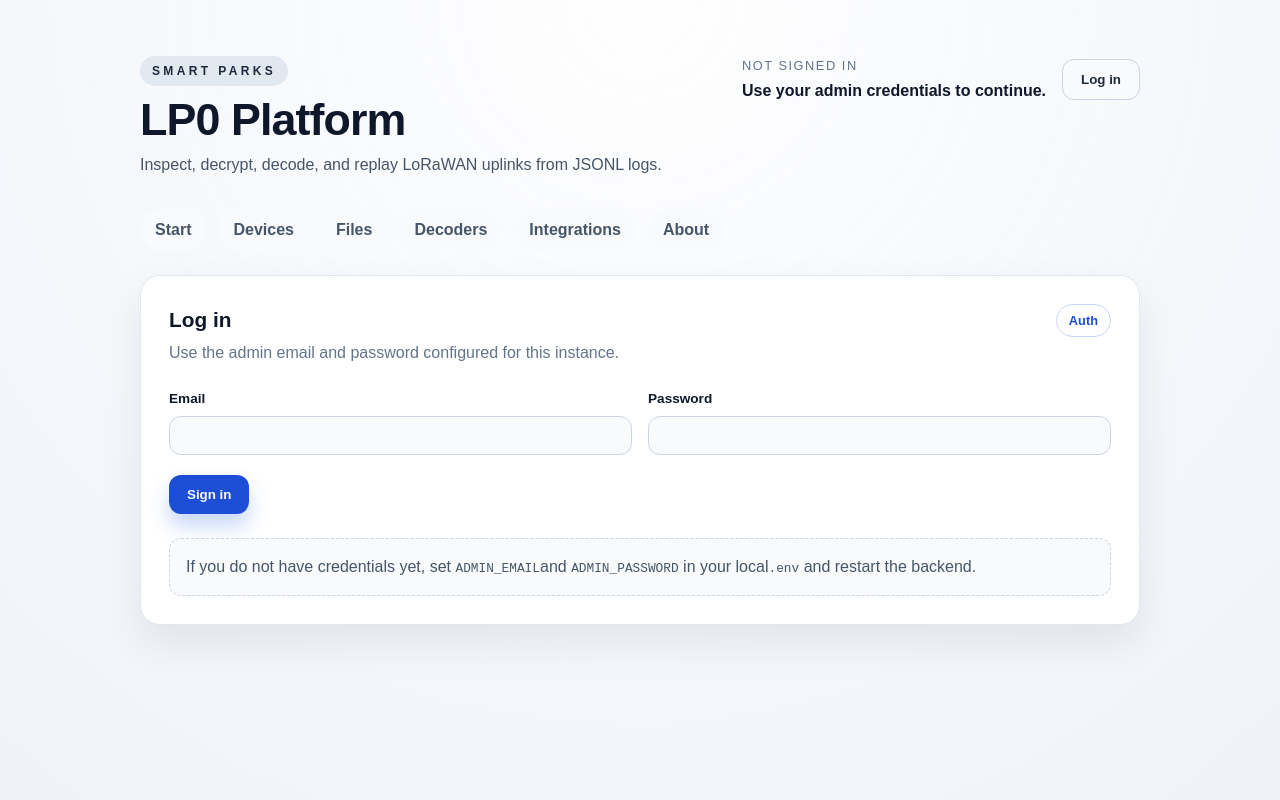
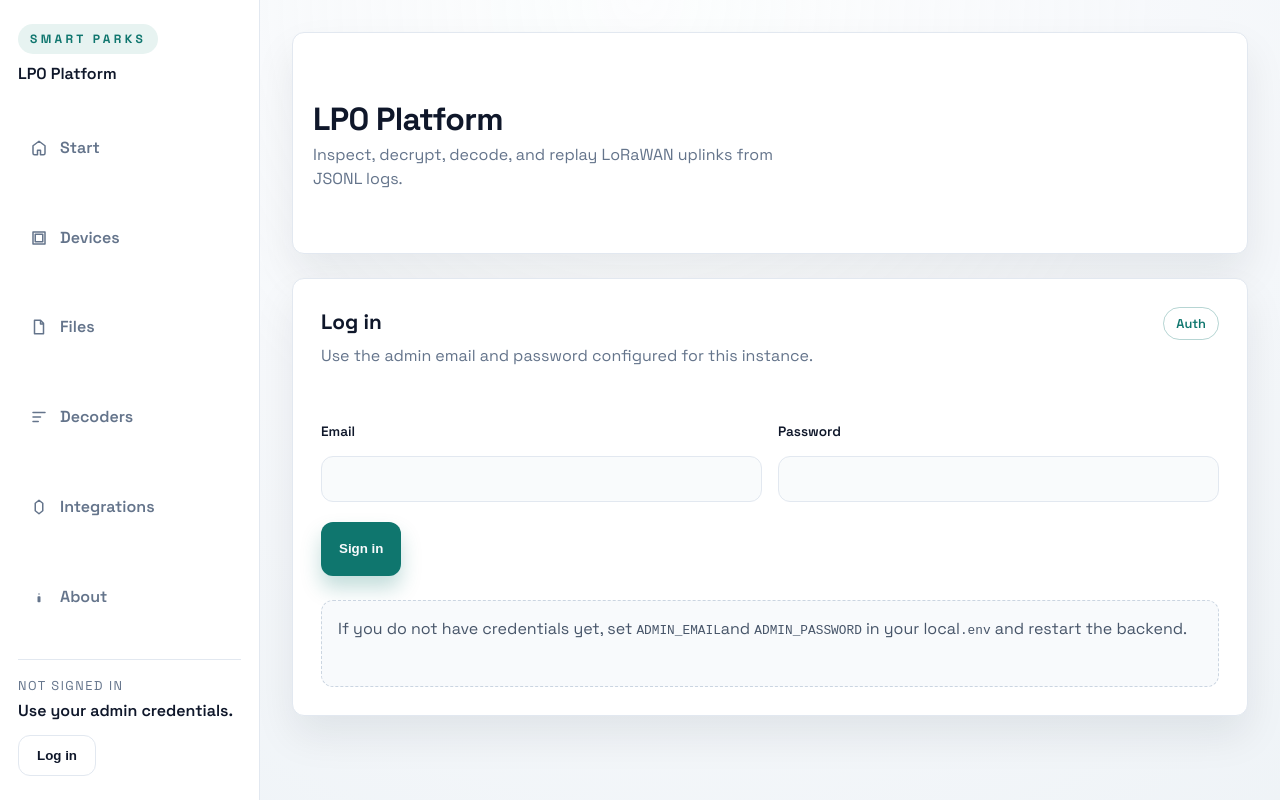
Before and after one commit to SmartParksOrg/smartparks-lp0-platform, a React (Vite) app in the folder frontend/: page /login in a window 1280 px wide. Built offline with nearby package versions, Linux system fonts and the light colour scheme; no server answers.

Commit message:
Refresh UI shell with sidebar navigation

```diff
--- a/frontend/src/App.css
+++ b/frontend/src/App.css
@@ -1,17 +1,8 @@
 .app {
-  margin: 0 auto;
-  padding: 56px 20px 80px;
-  max-width: 1040px;
+  display: grid;
+  grid-template-columns: 260px 1fr;
+  min-height: 100vh;
   animation: rise 0.7s ease-out;
-}
-
-.app__header {
-  margin-bottom: 32px;
-  display: flex;
-  flex-wrap: wrap;
-  gap: 20px;
-  align-items: flex-start;
-  justify-content: space-between;
 }
 
 .app__badge {
@@ -22,45 +13,31 @@
   font-weight: 700;
   letter-spacing: 0.28em;
   text-transform: uppercase;
-  color: #1e293b;
-  background: #e2e8f0;
+  color: var(--primary);
+  background: #e7f3f1;
   padding: 6px 12px;
   border-radius: 999px;
   width: fit-content;
 }
 
 .app__subtitle {
-  color: #475569;
+  color: var(--muted-foreground);
   margin: 0;
-  max-width: 38rem;
+  max-width: 32rem;
 }
 
-.app__nav {
-  display: flex;
-  flex-wrap: wrap;
-  gap: 12px;
-  margin-bottom: 24px;
-}
-
-.app__nav a {
-  text-decoration: none;
-  color: #475569;
-  font-weight: 600;
-  padding: 8px 14px;
-  border-radius: 999px;
-  border: 1px solid transparent;
-  background: #f8fafc;
-}
-
-.app__nav a.active {
-  color: #1d4ed8;
-  border-color: #c7d2fe;
-  background: #eef2ff;
+.app__main {
+  padding: 32px 32px 60px;
+  display: grid;
+  gap: 24px;
 }
 
 .app__content {
   display: grid;
   gap: 24px;
+  max-width: 1100px;
+  width: 100%;
+  margin: 0 auto;
 }
 
 .page {
@@ -68,12 +45,129 @@
   gap: 24px;
 }
 
+.sidebar {
+  background: var(--surface);
+  border-right: 1px solid var(--border);
+  padding: 24px 18px;
+  display: grid;
+  grid-template-rows: auto 1fr auto;
+  gap: 20px;
+  position: sticky;
+  top: 0;
+  height: 100vh;
+  transition: transform 0.25s ease;
+}
+
+.sidebar__brand {
+  display: flex;
+  align-items: center;
+  justify-content: space-between;
+}
+
+.sidebar__title {
+  margin: 8px 0 0;
+  font-weight: 600;
+  color: var(--foreground);
+}
+
+.sidebar__nav {
+  display: grid;
+  gap: 6px;
+}
+
+.sidebar__link {
+  display: flex;
+  align-items: center;
+  gap: 12px;
+  padding: 10px 12px;
+  border-radius: var(--radius);
+  text-decoration: none;
+  color: var(--muted-foreground);
+  font-weight: 600;
+  transition: background 0.2s ease, color 0.2s ease, box-shadow 0.2s ease;
+}
+
+.sidebar__link svg {
+  width: 18px;
+  height: 18px;
+  fill: none;
+  stroke: currentColor;
+  stroke-width: 2;
+  stroke-linecap: round;
+  stroke-linejoin: round;
+}
+
+.sidebar__link.active {
+  background: var(--primary);
+  color: var(--primary-foreground);
+  box-shadow: 0 10px 20px rgba(15, 118, 110, 0.25);
+}
+
+.sidebar__link:hover {
+  background: var(--accent);
+  color: var(--foreground);
+}
+
+.sidebar__footer {
+  border-top: 1px solid var(--border);
+  padding-top: 16px;
+}
+
+.sidebar__user {
+  display: flex;
+  flex-wrap: wrap;
+  gap: 12px;
+  align-items: center;
+  justify-content: space-between;
+}
+
+.topbar {
+  display: flex;
+  align-items: center;
+  gap: 16px;
+  background: var(--surface);
+  border: 1px solid var(--border);
+  border-radius: var(--radius);
+  padding: 18px 20px;
+  box-shadow: var(--shadow);
+}
+
+.sidebar__toggle {
+  display: none;
+  flex-direction: column;
+  gap: 4px;
+  width: 40px;
+  height: 40px;
+  border-radius: 10px;
+  border: 1px solid var(--border);
+  background: var(--surface);
+  box-shadow: 0 12px 20px rgba(15, 23, 42, 0.08);
+}
+
+.sidebar__toggle span {
+  display: block;
+  height: 2px;
+  background: var(--foreground);
+  border-radius: 999px;
+}
+
+.sidebar__backdrop {
+  all: unset;
+  position: fixed;
+  inset: 0;
+  background: rgba(15, 23, 42, 0.4);
+  border: none;
+  padding: 0;
+  z-index: 10;
+  cursor: pointer;
+}
+
 .app__card {
-  background: #ffffff;
-  border-radius: 20px;
+  background: var(--surface);
+  border-radius: var(--radius);
   padding: 28px;
-  box-shadow: 0 18px 40px rgba(15, 23, 42, 0.08);
-  border: 1px solid #e2e8f0;
+  box-shadow: var(--shadow);
+  border: 1px solid var(--border);
   display: grid;
   gap: 20px;
   margin-bottom: 24px;
@@ -96,13 +190,13 @@
 }
 
 .card__header p {
-  color: #64748b;
+  color: var(--muted-foreground);
   margin-top: 6px;
 }
 
 .card__pill {
-  border: 1px solid #cbd5f5;
-  color: #1d4ed8;
+  border: 1px solid rgba(15, 118, 110, 0.3);
+  color: var(--primary);
   padding: 6px 12px;
   border-radius: 999px;
   font-weight: 600;
@@ -156,22 +250,22 @@
 label {
   display: grid;
   gap: 6px;
-  color: #0f172a;
+  color: var(--foreground);
   font-weight: 600;
   font-size: 0.85rem;
 }
 
 input {
   padding: 10px 12px;
-  border-radius: 12px;
-  border: 1px solid #cbd5e1;
+  border-radius: var(--radius);
+  border: 1px solid var(--border);
   font-size: 0.95rem;
-  background: #f8fafc;
-  color: #0f172a;
+  background: #f9fbfc;
+  color: var(--foreground);
 }
 
 input:focus {
-  outline: 2px solid #2563eb;
+  outline: 2px solid rgba(15, 118, 110, 0.4);
   border-color: transparent;
 }
 
@@ -182,15 +276,15 @@ input[type='file'] {
 
 select {
   padding: 10px 12px;
-  border-radius: 12px;
-  border: 1px solid #cbd5e1;
+  border-radius: var(--radius);
+  border: 1px solid var(--border);
   font-size: 0.95rem;
-  background: #f8fafc;
-  color: #0f172a;
+  background: #f9fbfc;
+  color: var(--foreground);
 }
 
 select:focus {
-  outline: 2px solid #2563eb;
+  outline: 2px solid rgba(15, 118, 110, 0.4);
   border-color: transparent;
 }
 
@@ -226,14 +320,14 @@ select:focus {
 
 button {
   padding: 12px 18px;
-  border-radius: 12px;
+  border-radius: var(--radius);
   border: none;
-  background: #1d4ed8;
-  color: #f8fafc;
+  background: var(--primary);
+  color: var(--primary-foreground);
   font-weight: 600;
   cursor: pointer;
   transition: transform 0.2s ease, box-shadow 0.2s ease;
-  box-shadow: 0 12px 20px rgba(37, 99, 235, 0.25);
+  box-shadow: 0 12px 20px rgba(15, 118, 110, 0.25);
 }
 
 button:hover {
@@ -247,9 +341,9 @@ button:disabled {
 }
 
 button.ghost {
-  background: #f8fafc;
-  color: #1e293b;
-  border: 1px solid #cbd5e1;
+  background: var(--surface);
+  color: var(--foreground);
+  border: 1px solid var(--border);
   box-shadow: none;
 }
 
@@ -263,11 +357,11 @@ button.ghost {
 .status {
   margin-top: 8px;
   font-weight: 600;
-  color: #0f172a;
+  color: var(--foreground);
 }
 
 .status--ok {
-  color: #15803d;
+  color: #0f766e;
 }
 
 .status--error {
@@ -324,6 +418,7 @@ button.ghost {
   text-align: left;
   cursor: pointer;
   width: 100%;
+  color: var(--foreground);
 }
 
 .decode-table__row .ok {
@@ -696,6 +791,32 @@ button.ghost {
 }
 
 @media (max-width: 900px) {
+  .app {
+    grid-template-columns: 1fr;
+  }
+
+  .sidebar {
+    position: fixed;
+    top: 0;
+    left: 0;
+    width: 260px;
+    transform: translateX(-100%);
+    z-index: 20;
+    box-shadow: 20px 0 40px rgba(15, 23, 42, 0.2);
+  }
+
+  .sidebar.open {
+    transform: translateX(0);
+  }
+
+  .sidebar__toggle {
+    display: flex;
+  }
+
+  .app__main {
+    padding: 24px 20px 60px;
+  }
+
   .decode-table__header {
     display: none;
   }
--- a/frontend/src/App.tsx
+++ b/frontend/src/App.tsx
@@ -2,6 +2,15 @@ import { NavLink, Outlet, useLocation, useNavigate } from 'react-router-dom'
 import { AuthContext, type AuthUser } from './context/AuthContext'
 import './App.css'
 import { useEffect, useMemo, useState } from 'react'
+
+const navItems = [
+  { to: '/', label: 'Start', icon: 'M12 3l8 6v10a2 2 0 0 1-2 2h-4v-6H10v6H6a2 2 0 0 1-2-2V9l8-6z' },
+  { to: '/devices', label: 'Devices', icon: 'M7 7h10v10H7zM4 4h16v16H4z' },
+  { to: '/files', label: 'Files', icon: 'M6 3h8l4 4v14H6V3zm8 1.5V8h3.5' },
+  { to: '/decoders', label: 'Decoders', icon: 'M4 6h16M4 12h10M4 18h7' },
+  { to: '/integrations', label: 'Integrations', icon: 'M7 7l5-4 5 4v10l-5 4-5-4V7z' },
+  { to: '/about', label: 'About', icon: 'M12 8h.01M11 12h2v6h-2z' },
+]
 
 function App() {
   const apiBase = import.meta.env.VITE_API_BASE ?? ''
@@ -10,6 +19,7 @@ function App() {
   const [authToken, setAuthToken] = useState('')
   const [user, setUser] = useState<AuthUser | null>(null)
   const [authError, setAuthError] = useState('')
+  const [sidebarOpen, setSidebarOpen] = useState(false)
   const authValue = useMemo(
     () => ({ token: authToken, setToken: setAuthToken, user, setUser }),
     [authToken, user],
@@ -55,6 +65,10 @@ function App() {
     }
   }, [authToken, location.pathname, navigate])
 
+  useEffect(() => {
+    setSidebarOpen(false)
+  }, [location.pathname])
+
   const handleLogout = () => {
     setAuthToken('')
     setUser(null)
@@ -64,17 +78,54 @@ function App() {
   return (
     <AuthContext.Provider value={authValue}>
       <div className="app">
-        <header className="app__header">
-          <div>
-            <div className="app__badge">Smart Parks</div>
-            <h1>LP0 Platform</h1>
-            <p className="app__subtitle">
-              Inspect, decrypt, decode, and replay LoRaWAN uplinks from JSONL logs.
-            </p>
+        {sidebarOpen && (
+          <button
+            type="button"
+            className="sidebar__backdrop"
+            onClick={() => setSidebarOpen(false)}
+            aria-label="Close navigation"
+          />
+        )}
+        <aside className={`sidebar ${sidebarOpen ? 'open' : ''}`}>
+          <div className="sidebar__brand">
+            <div>
+              <span className="app__badge">Smart Parks</span>
+              <p className="sidebar__title">LP0 Platform</p>
+            </div>
           </div>
-          <div className="auth">
+          <nav className="sidebar__nav">
+            {navItems.map((item) => (
+              <NavLink
+                key={item.to}
+                to={item.to}
+                end={item.to === '/'}
+                className={({ isActive }) =>
+                  `sidebar__link ${isActive ? 'active' : ''}`
+                }
+              >
+                <svg viewBox="0 0 24 24" aria-hidden="true">
+                  <path d={item.icon} />
+                </svg>
+                <span>{item.label}</span>
+              </NavLink>
+            ))}
+            {user?.role === 'admin' && (
+              <NavLink
+                to="/admin"
+                className={({ isActive }) =>
+                  `sidebar__link ${isActive ? 'active' : ''}`
+                }
+              >
+                <svg viewBox="0 0 24 24" aria-hidden="true">
+                  <path d="M12 2l7 4v6c0 5-3.5 9-7 10-3.5-1-7-5-7-10V6l7-4z" />
+                </svg>
+                <span>Admin</span>
+              </NavLink>
+            )}
+          </nav>
+          <div className="sidebar__footer">
             {user ? (
-              <div className="auth__status">
+              <div className="sidebar__user">
                 <div>
                   <p className="auth__label">Signed in</p>
                   <p className="auth__value">
@@ -86,10 +137,10 @@ function App() {
                 </button>
               </div>
             ) : (
-              <div className="auth__status">
+              <div className="sidebar__user">
                 <div>
                   <p className="auth__label">Not signed in</p>
-                  <p className="auth__value">Use your admin credentials to continue.</p>
+                  <p className="auth__value">Use your admin credentials.</p>
                 </div>
                 <button type="button" className="ghost" onClick={() => navigate('/login')}>
                   Log in
@@ -98,55 +149,30 @@ function App() {
             )}
             {authError && <p className="status status--error">{authError}</p>}
           </div>
-        </header>
-
-        <nav className="app__nav">
-          <NavLink to="/" end className={({ isActive }) => (isActive ? 'active' : '')}>
-            Start
-          </NavLink>
-          <NavLink
-            to="/devices"
-            className={({ isActive }) => (isActive ? 'active' : '')}
-          >
-            Devices
-          </NavLink>
-          <NavLink
-            to="/files"
-            className={({ isActive }) => (isActive ? 'active' : '')}
-          >
-            Files
-          </NavLink>
-          <NavLink
-            to="/decoders"
-            className={({ isActive }) => (isActive ? 'active' : '')}
-          >
-            Decoders
-          </NavLink>
-          <NavLink
-            to="/integrations"
-            className={({ isActive }) => (isActive ? 'active' : '')}
-          >
-            Integrations
-          </NavLink>
-          <NavLink
-            to="/about"
-            className={({ isActive }) => (isActive ? 'active' : '')}
-          >
-            About
-          </NavLink>
-          {user?.role === 'admin' && (
-            <NavLink
-              to="/admin"
-              className={({ isActive }) => (isActive ? 'active' : '')}
+        </aside>
+        <div className="app__main">
+          <header className="topbar">
+            <button
+              type="button"
+              className="sidebar__toggle"
+              onClick={() => setSidebarOpen(true)}
+              aria-label="Open navigation"
             >
-              Admin
-            </NavLink>
-          )}
-        </nav>
-
-        <main className="app__content">
-          <Outlet />
-        </main>
+              <span />
+              <span />
+              <span />
+            </button>
+            <div>
+              <h1>LP0 Platform</h1>
+              <p className="app__subtitle">
+                Inspect, decrypt, decode, and replay LoRaWAN uplinks from JSONL logs.
+              </p>
+            </div>
+          </header>
+          <main className="app__content">
+            <Outlet />
+          </main>
+        </div>
       </div>
     </AuthContext.Provider>
   )
--- a/frontend/src/index.css
+++ b/frontend/src/index.css
@@ -1,12 +1,26 @@
+@import url('https://fonts.googleapis.com/css2?family=IBM+Plex+Sans:wght@400;500;600;700&family=Space+Grotesk:wght@400;500;600;700&display=swap');
+
 :root {
-  font-family: "IBM Plex Sans", "Space Grotesk", sans-serif;
+  font-family: "Space Grotesk", "IBM Plex Sans", sans-serif;
   line-height: 1.5;
   font-weight: 400;
   color: #0f172a;
-  background-color: #f5f7fb;
+  background-color: #f6f8fb;
   font-synthesis: none;
   text-rendering: optimizeLegibility;
   -webkit-font-smoothing: antialiased;
+  --background: #f6f8fb;
+  --surface: #ffffff;
+  --foreground: #0f172a;
+  --muted: #e2e8f0;
+  --muted-foreground: #64748b;
+  --primary: #0f766e;
+  --primary-foreground: #f8fafc;
+  --accent: #ecf4f2;
+  --accent-foreground: #0f172a;
+  --border: #e2e8f0;
+  --shadow: 0 20px 40px rgba(15, 23, 42, 0.08);
+  --radius: 12px;
 }
 
 * {
@@ -17,13 +31,13 @@ body {
   margin: 0;
   min-height: 100vh;
   background:
-    radial-gradient(circle at top, rgba(255, 255, 255, 0.9) 0%, #f5f7fb 55%, #eef2f8 100%),
-    linear-gradient(120deg, rgba(148, 163, 184, 0.12) 0%, rgba(226, 232, 240, 0.05) 100%);
+    radial-gradient(circle at top, rgba(255, 255, 255, 0.85) 0%, #f6f8fb 50%, #edf2f6 100%),
+    linear-gradient(120deg, rgba(15, 118, 110, 0.08) 0%, rgba(226, 232, 240, 0.12) 100%);
   background-blend-mode: screen;
 }
 
 h1 {
-  font-size: 2.8rem;
+  font-size: 2rem;
   margin: 0;
   letter-spacing: -0.02em;
 }
```
